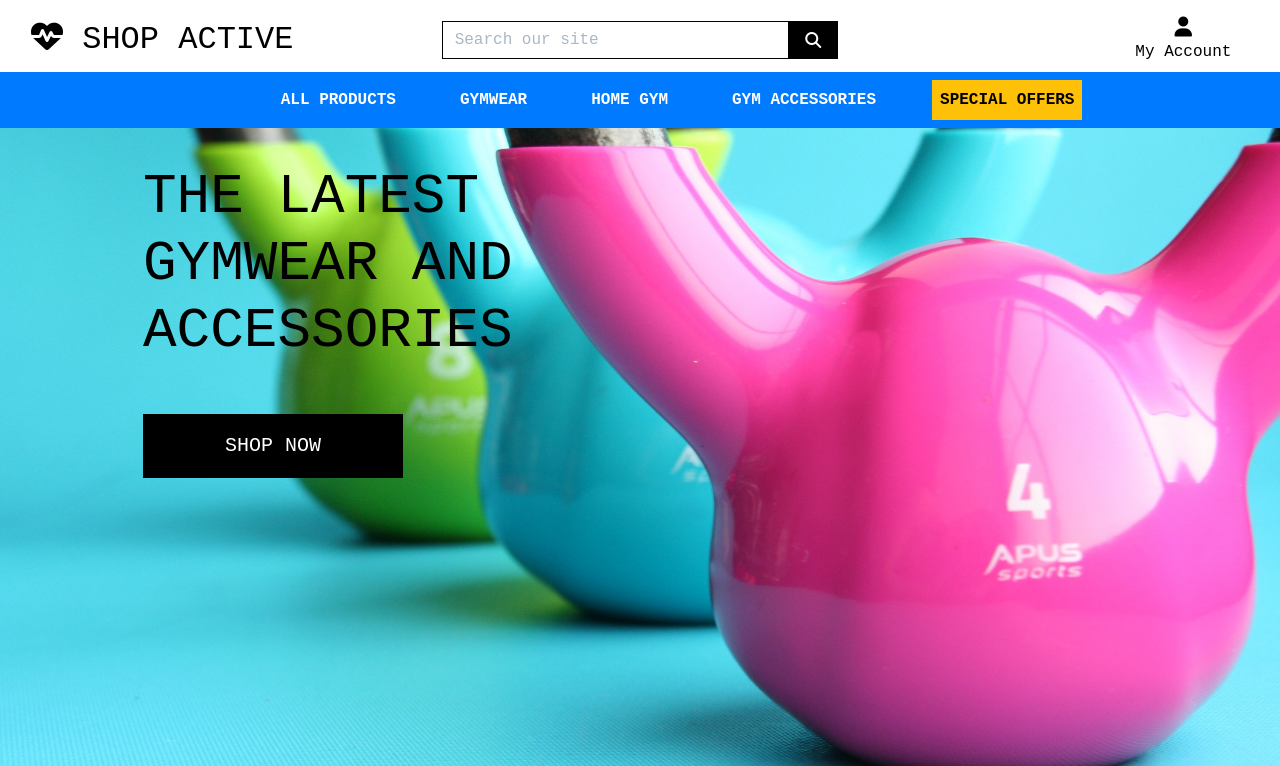
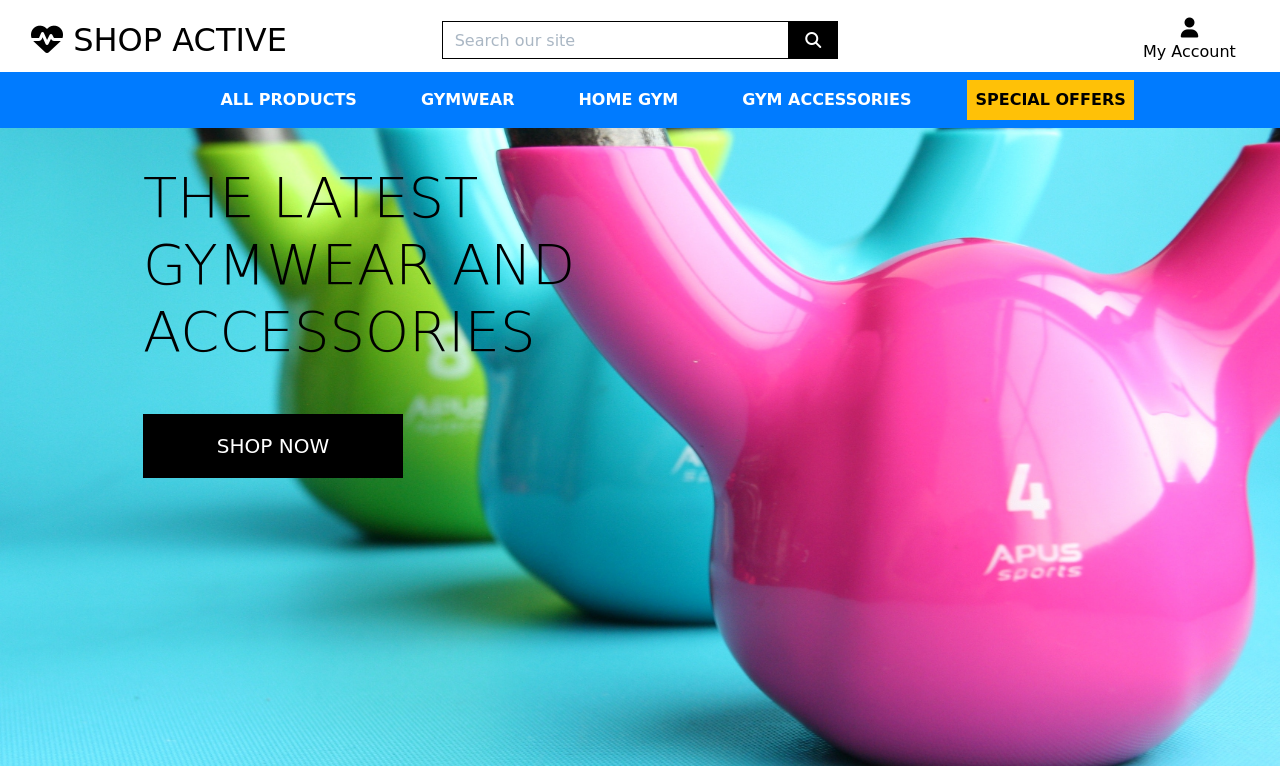
Before and after one commit to Gazerb/shop_active, a Django app: page / in a window 1280 px wide. Shown: the top 766 px of the page. Run offline with Django 3.2, Linux system fonts and the light colour scheme; some libraries are stand-ins or nearby versions.

Commit message:
body font changed to make the website easier to read

```diff
--- a/static/css/base.css
+++ b/static/css/base.css
@@ -7,7 +7,7 @@ body {
     background-size: cover;
     height: calc(100vh -64px);
     color: blue;
-    font-family: 'Courier New', Courier, monospace;
+    font-family: 'Comfortaa', cursive;
 }
 
 /* from Bulma */
```
